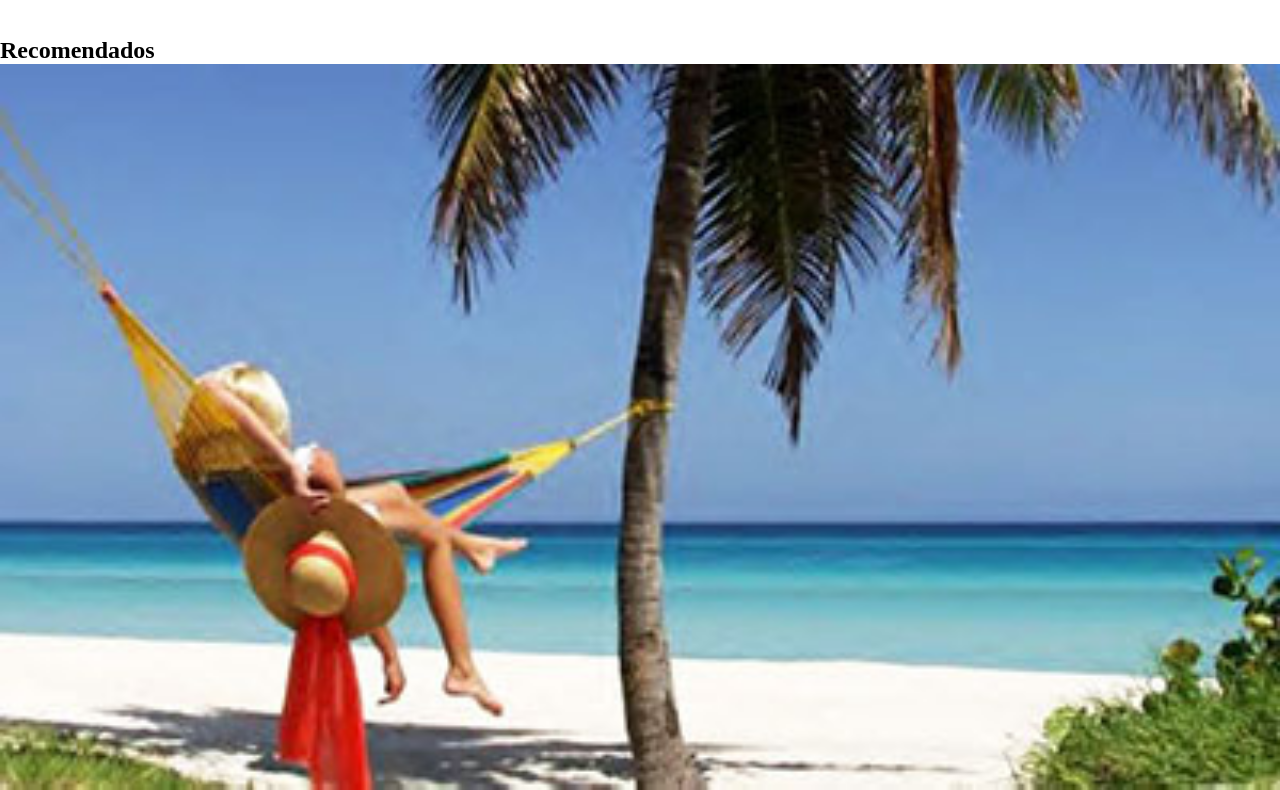
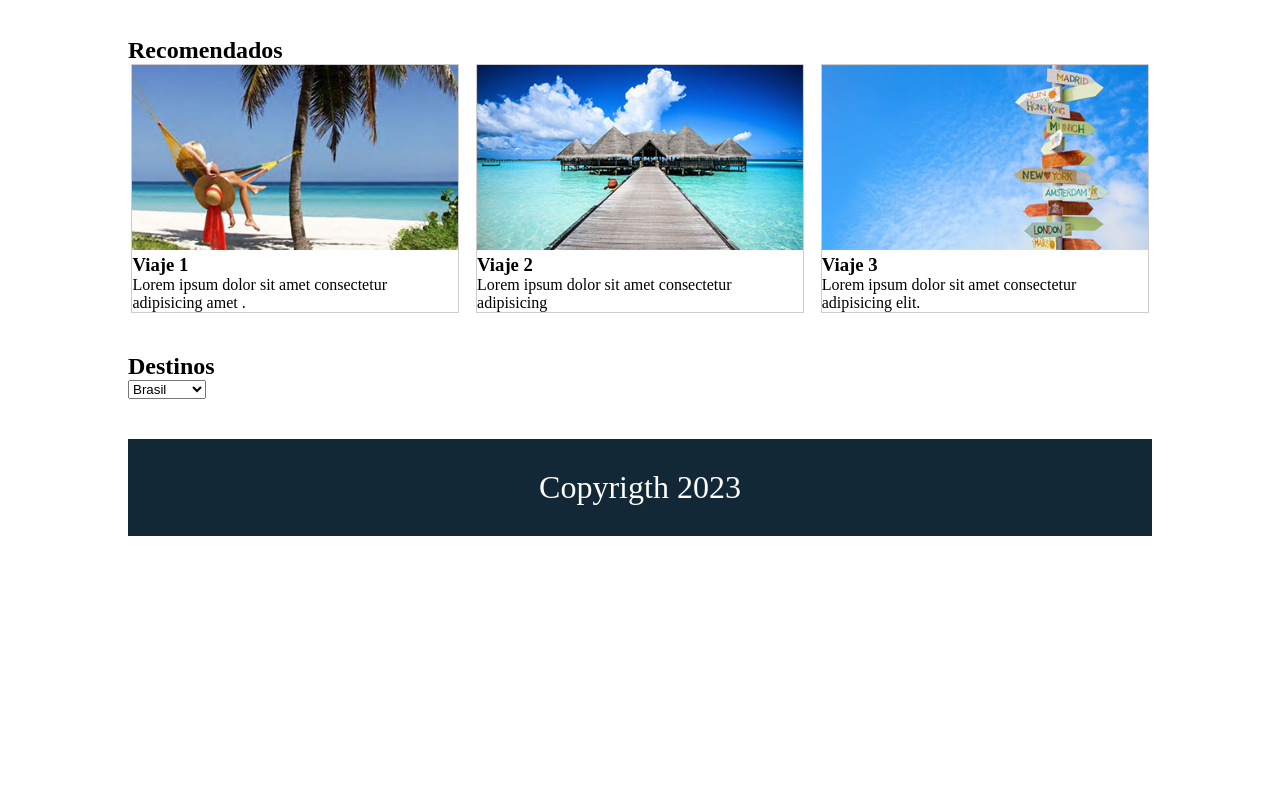
Before and after one commit to navarrorafa/pratica-dom-rafael, a plain HTML site: page index.html in a window 1280 px wide. Shown: the part 185-975 px from the top of the page. After the commit the page ends 800 px from the top, so only its background shows below. Drawn offline with Linux system fonts and the light colour scheme.

Commit message:
empezado css

```diff
--- a/css/main.css
+++ b/css/main.css
@@ -33,14 +33,49 @@ header , footer {
 .flexConteiner{
     display: flex;
     flex-wrap: wrap;
+    gap: 10px;
 
 }
 
 .flexConteiner > * {
     width: 100%;
+    border: 1.5px solid rgba(5, 5, 5 , 0.2);
 }
 
 
-@media   {
 
+
+@media screen and (min-width:768px) {
+
+
+/*GRID*/
+
+
+}/*768*/
+
+@media screen and (min-width:992px) {
+
+.gridConteiner{
+    width: 80%;
+    margin: auto;
 }
+.flexConteiner > * {
+    width: calc(33% - 10px);
+    margin: auto;
+}
+
+
+/*GRID*/
+
+
+
+}/*992*/
+
+@media screen and (min-width:1200px) {
+
+
+
+/*GRID*/
+
+
+}/*1200*/
```
